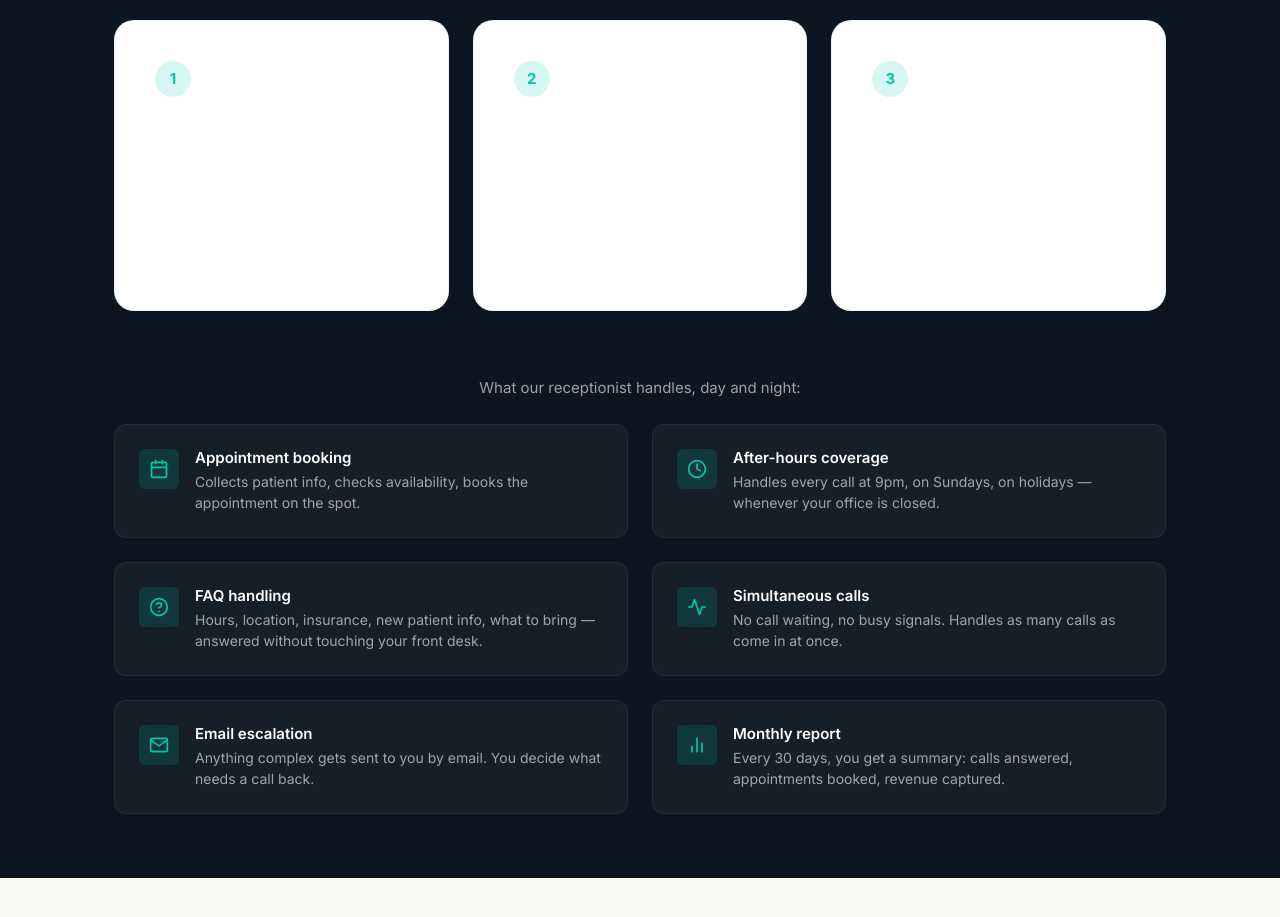
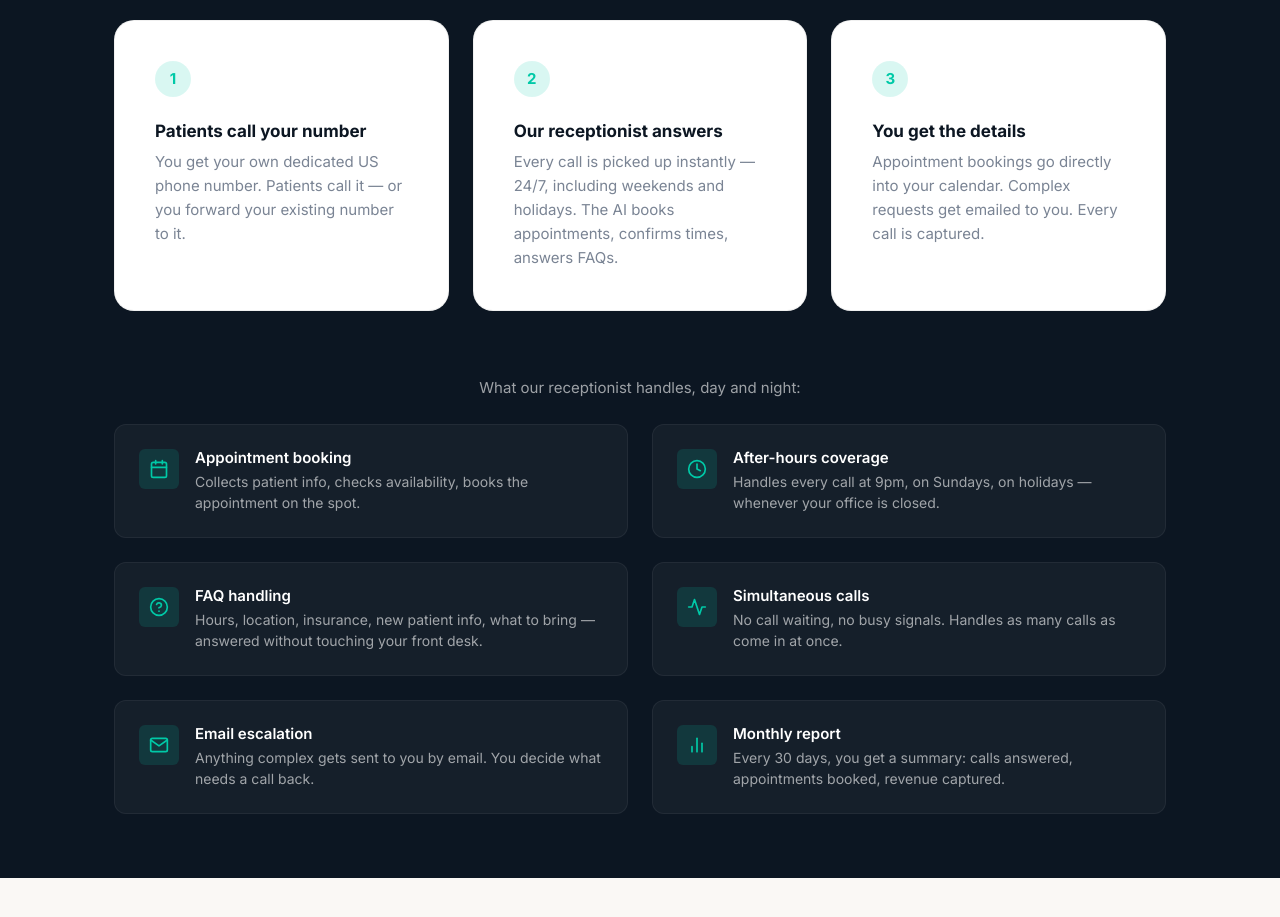
Before and after one commit to Annsa-Call/annsa-landing, a plain HTML site: page landing-page/index.html in a window 1280 px wide. Shown: the part 2140-3057 px from the top of the page. Drawn offline with Linux system fonts and the light colour scheme.

Commit message:
Add files via upload

```diff
--- a/landing-page/styles.css
+++ b/landing-page/styles.css
@@ -567,14 +567,14 @@ img {
   margin-bottom: var(--space-md);
 }
 
-.step-card__title {
+.step-card .step-card__title {
   font-size: 1.0625rem;
   font-weight: 700;
   color: var(--deep-ink);
   margin-bottom: var(--space-xs);
 }
 
-.step-card__desc {
+.step-card .step-card__desc {
   font-size: 0.9375rem;
   color: var(--warm-gray);
   line-height: 1.6;
```
